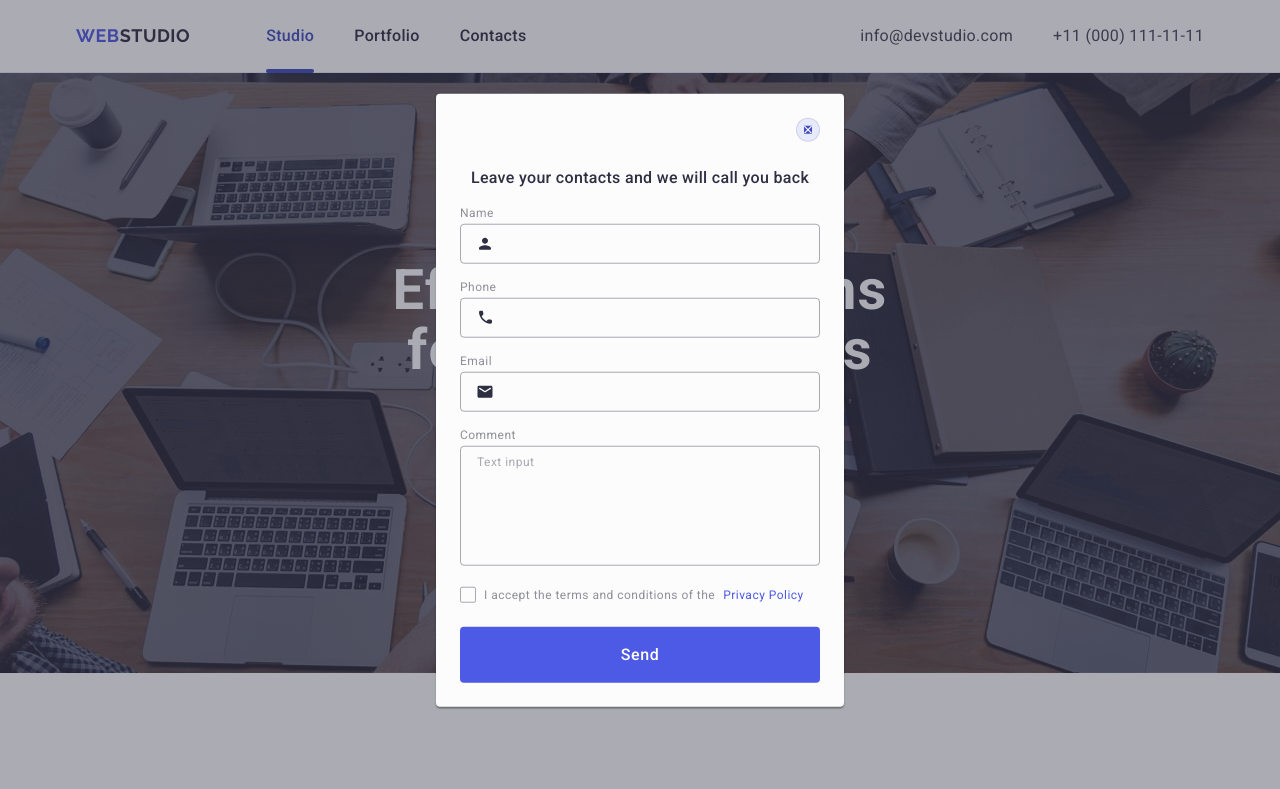
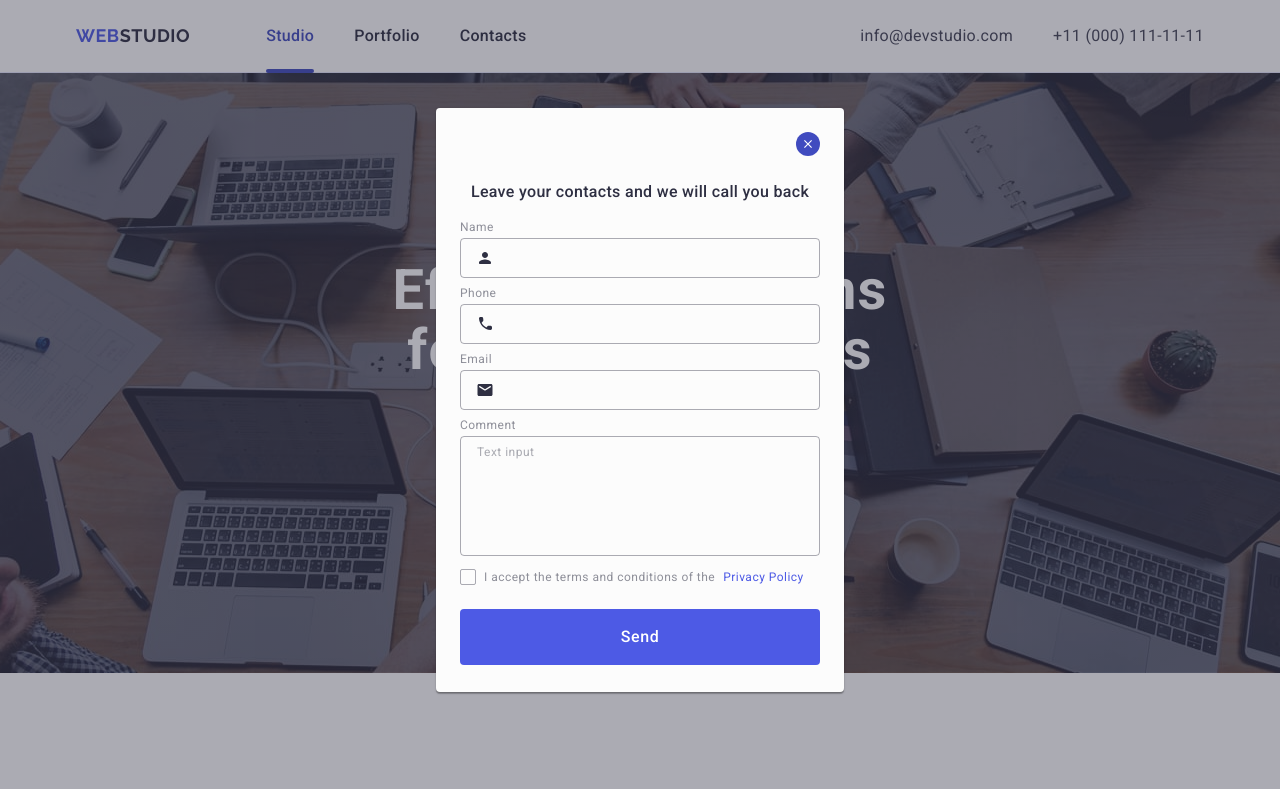
Before and after one commit to Slava-S943/goit-markup-hw-05, a plain HTML site: page index.html in a window 1280 px wide. Both pictures are taken after a click on the button 808 px from the left and 129 px from the top of the page. Shown: the top 789 px of the page. Drawn offline with nearby package versions, Linux system fonts and the light colour scheme.

Commit message:
fix: adjust modal button, input, and checkbox styles for hover, focus, and transitions

```diff
--- a/css/styles.css
+++ b/css/styles.css
@@ -611,11 +611,15 @@ section {
   border: none;
 }
 
+.modal-close-btn:hover,
+.modal-close-btn:focus {
+  background-color: #404bbf;
+  border: none;
+}
+
 .modal-close-btn:hover .modal-close-icon,
 .modal-close-btn:focus .modal-close-icon {
-  background-color: #404bbf;
   fill: #fff;
-  border: none;
 }
 
 .modal-title {
@@ -634,7 +638,7 @@ section {
 }
 
 .modal-field {
-  margin-bottom: 16px;
+  margin-bottom: 8px;
 }
 
 .modal-label {
@@ -768,6 +772,5 @@ section {
   cursor: pointer;
   background-color: #4d5ae5;
   border: none;
-  transition: background-color 250ms cubic-bezier(0.4, 0, 0.2, 1),
-    border 250ms cubic-bezier(0.4, 0, 0.2, 1);
+  transition: background-color 250ms cubic-bezier(0.4, 0, 0.2, 1);
 }
```
